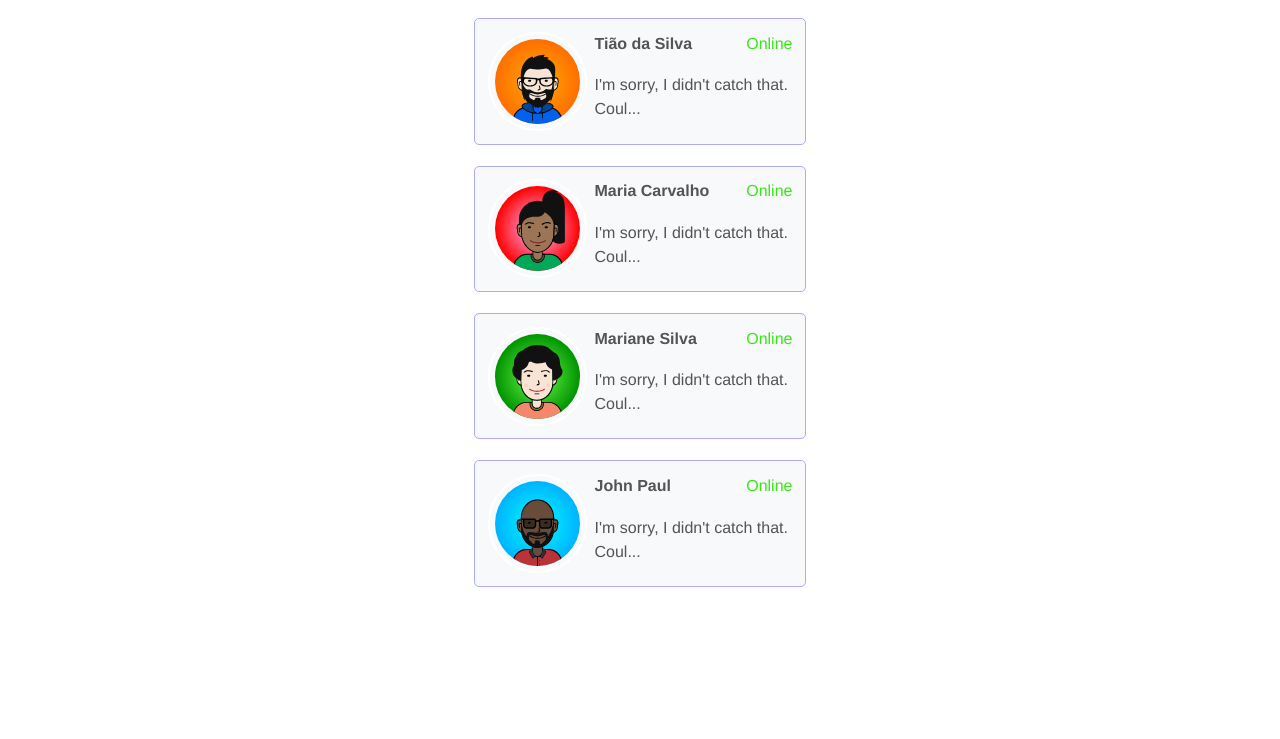
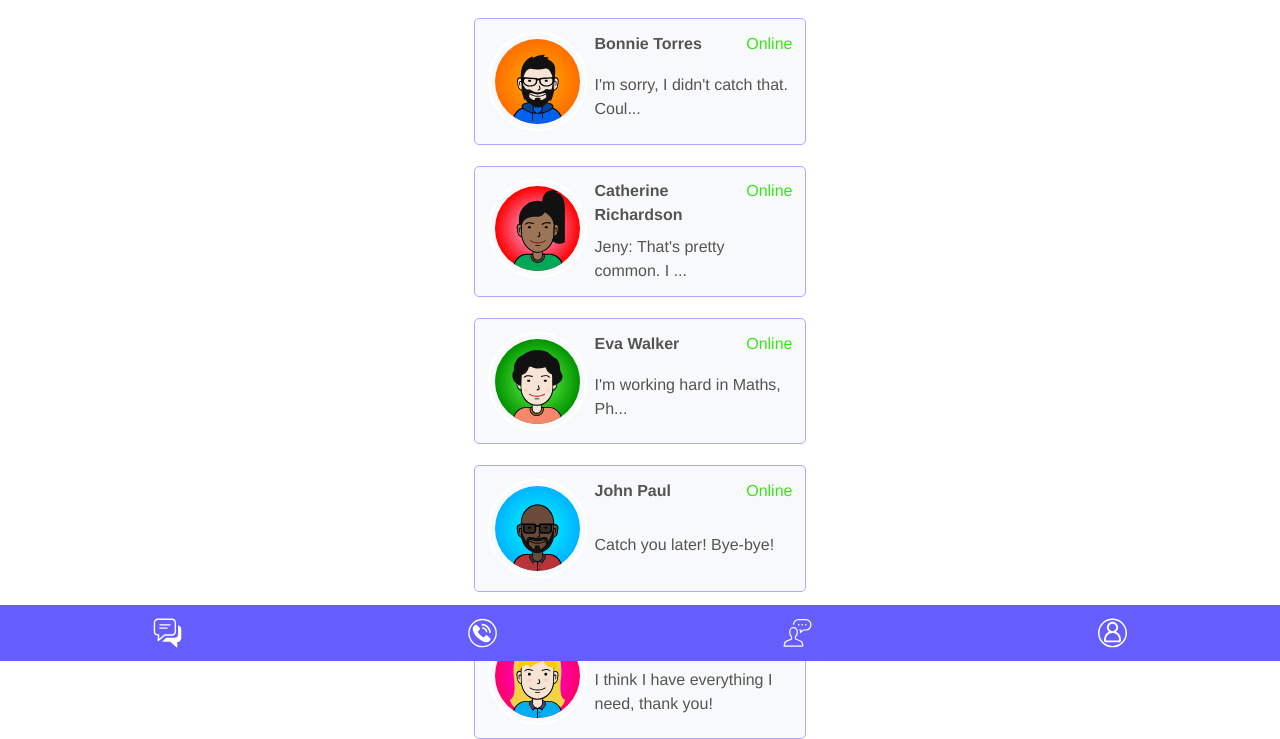
Before and after one commit to JomarFranca/superchat, a plain HTML site: page index.html in a window 1280 px wide. Shown: the part 139-878 px from the top of the page. Before the commit the page ends 800 px from the top, so only its background shows below. Drawn offline with Linux system fonts and the light colour scheme.

Commit message:
Fechando a primeira parte da página principal

```diff
--- a/css/styles.css
+++ b/css/styles.css
@@ -118,3 +118,20 @@ div .search {
     font-size: 1rem;
     grid-column: 2/3;
 }
+
+.footer {
+    height: 3.5rem;
+    background-color: #665dfe;
+    padding: 10px;
+    display: flex;
+    justify-content: space-around;
+    position: fixed;
+    left: 0px;
+    right: 0px;
+    bottom: 0px;
+}
+
+.footer-icon {
+    width: 1.8rem;
+    cursor: pointer;
+}
--- a/index.html
+++ b/index.html
@@ -41,30 +41,38 @@
             </div>
         </div>
     </section>
-    <main>
+    <main class="main-content">
         <div class="chat">
             <img class="profile" src="./img/users-1.svg" alt="person-1">
-            <h3 class="people">Tião da Silva<span class="status">Online</span></h3>
+            <h3 class="people">Bonnie Torres<span class="status">Online</span></h3>
             <p class="text">I'm sorry, I didn't catch that. Coul...</p>
         </div>
         <div class="chat">
             <img class="profile" src="./img/users-2.svg" alt="person-2">
-            <h3 class="people">Maria Carvalho<span class="status">Online</span></h3>
-            <p class="text">I'm sorry, I didn't catch that. Coul...</p>
+            <h3 class="people">Catherine Richardson<span class="status">Online</span></h3>
+            <p class="text">Jeny: That's pretty common. I ...</p>
         </div>
         <div class="chat">
             <img class="profile" src="./img/users-3.svg" alt="person-3">
-            <h3 class="people">Mariane Silva<span class="status">Online</span></h3>
-            <p class="text">I'm sorry, I didn't catch that. Coul...</p>
+            <h3 class="people">Eva Walker<span class="status">Online</span></h3>
+            <p class="text">I'm working hard in Maths, Ph...</p>
         </div>
         <div class="chat">
             <img class="profile" src="./img/users-4.svg" alt="person-4">
             <h3 class="people">John Paul<span class="status">Online</span></h3>
-            <p class="text">I'm sorry, I didn't catch that. Coul...</p>
+            <p class="text">Catch you later! Bye-bye!</p>
+        </div>
+        <div class="chat">
+            <img class="profile" src="./img/users-5.svg" alt="person-4">
+            <h3 class="people">Tammy Martinez<span class="status">Online</span></h3>
+            <p class="text">I think I have everything I need, thank you!</p>
         </div>
     </main>
-    <footer>
-
+    <footer class="footer">
+        <img class="footer-icon" src="./img/chat.svg" alt="chat-conversation">
+        <img class="footer-icon" src="./img/phone.svg" alt="phone">
+        <img class="footer-icon" src="./img/people-speak.svg" alt="people-speak">
+        <img class="footer-icon" src="./img/person.svg" alt="person-icon">
     </footer>
     <script src="./js/script.js"></script>
 </body>
```
Also changed, not shown: img/chat.svg (added), img/people-speak.svg (added), img/person.svg (added), img/phone.svg (added), img/users-5.svg (added).
